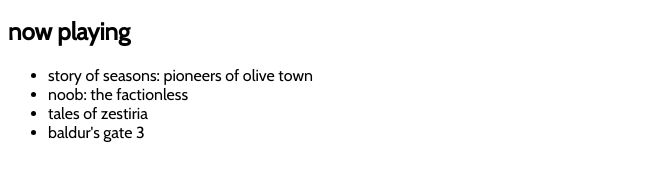
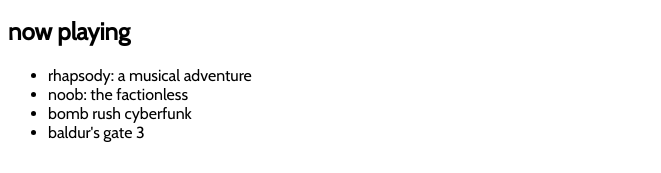
Before and after one commit to cutecycle/girlhours, a Gatsby site: page / in a window 1280 px wide. Shown: the part 282-455 px from the top of the page, without its empty margins (0-661 px from the left). Built offline with nearby package versions, Linux system fonts and the light colour scheme; Gatsby itself is replaced by a stand-in of ours.

Commit message:
Update index.js

```diff
--- a/src/pages/index.js
+++ b/src/pages/index.js
@@ -37,9 +37,9 @@
             </ul>
             <h2>now playing</h2>
             <ul>
-                <li>story of seasons: pioneers of olive town</li>
+                <li>rhapsody: a musical adventure</li>
                 <li>noob: the factionless</li>
-                <li>tales of zestiria</li>
+                <li>bomb rush cyberfunk</li>
                 <li>baldur's gate 3</li>
 
             </ul>
```
